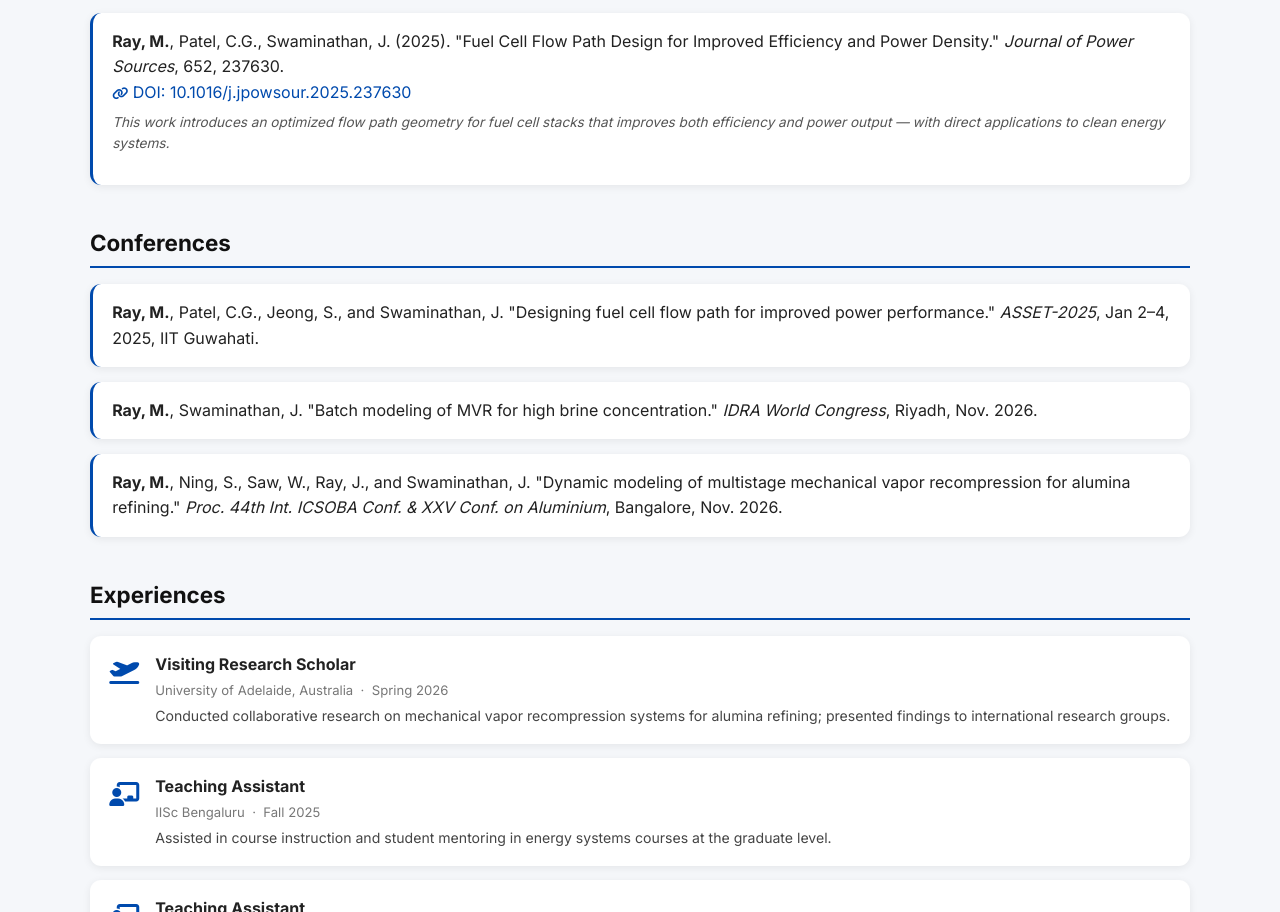
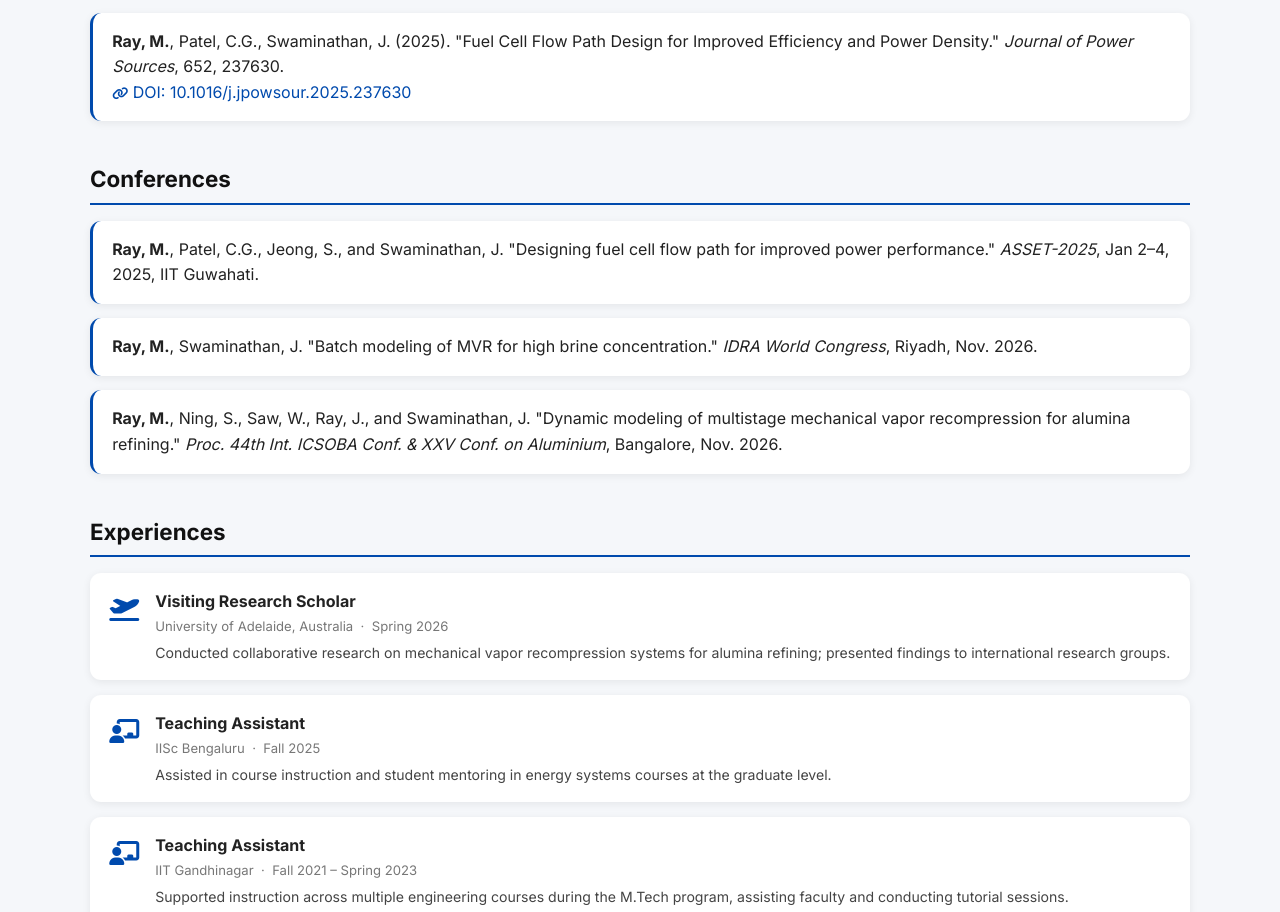
Before and after one commit to Madhusmita25/madhusmita25.github.io, a plain HTML site: page index.html in a window 1280 px wide. Shown: the part 1282-2194 px from the top of the page. Drawn offline with Linux system fonts and the light colour scheme.

Commit message:
Update index.html

```diff
--- a/index.html
+++ b/index.html
@@ -558,9 +558,6 @@
         <a href="https://doi.org/10.1016/j.jpowsour.2025.237630" target="_blank">
           <i class="fa-solid fa-link" style="font-size:0.8rem;"></i> DOI: 10.1016/j.jpowsour.2025.237630
         </a>
-        <p class="pub-plain-summary">
-          This work introduces an optimized flow path geometry for fuel cell stacks that improves both efficiency and power output — with direct applications to clean energy systems.
-        </p>
       </div>
     </section>
 
```
